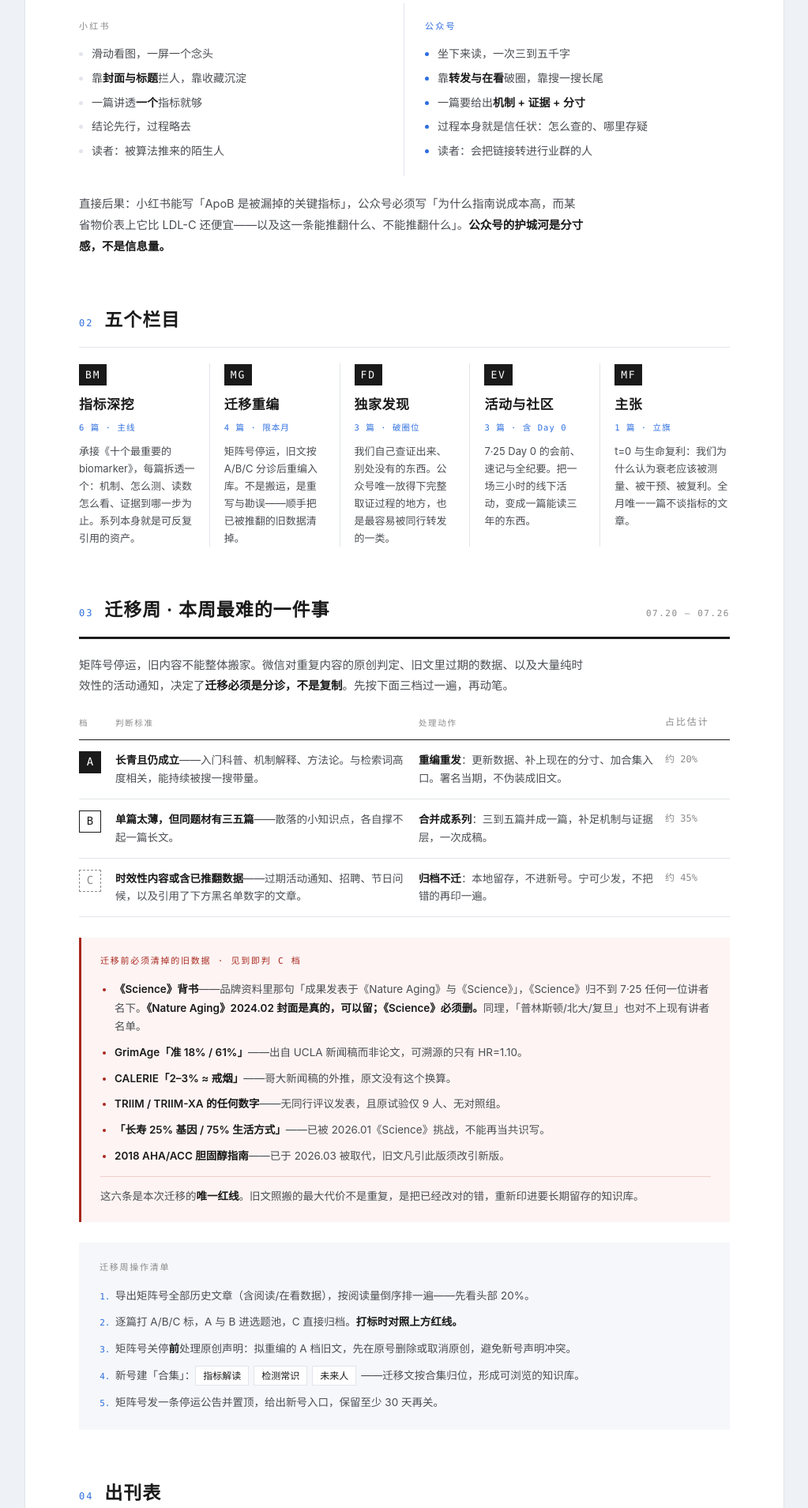
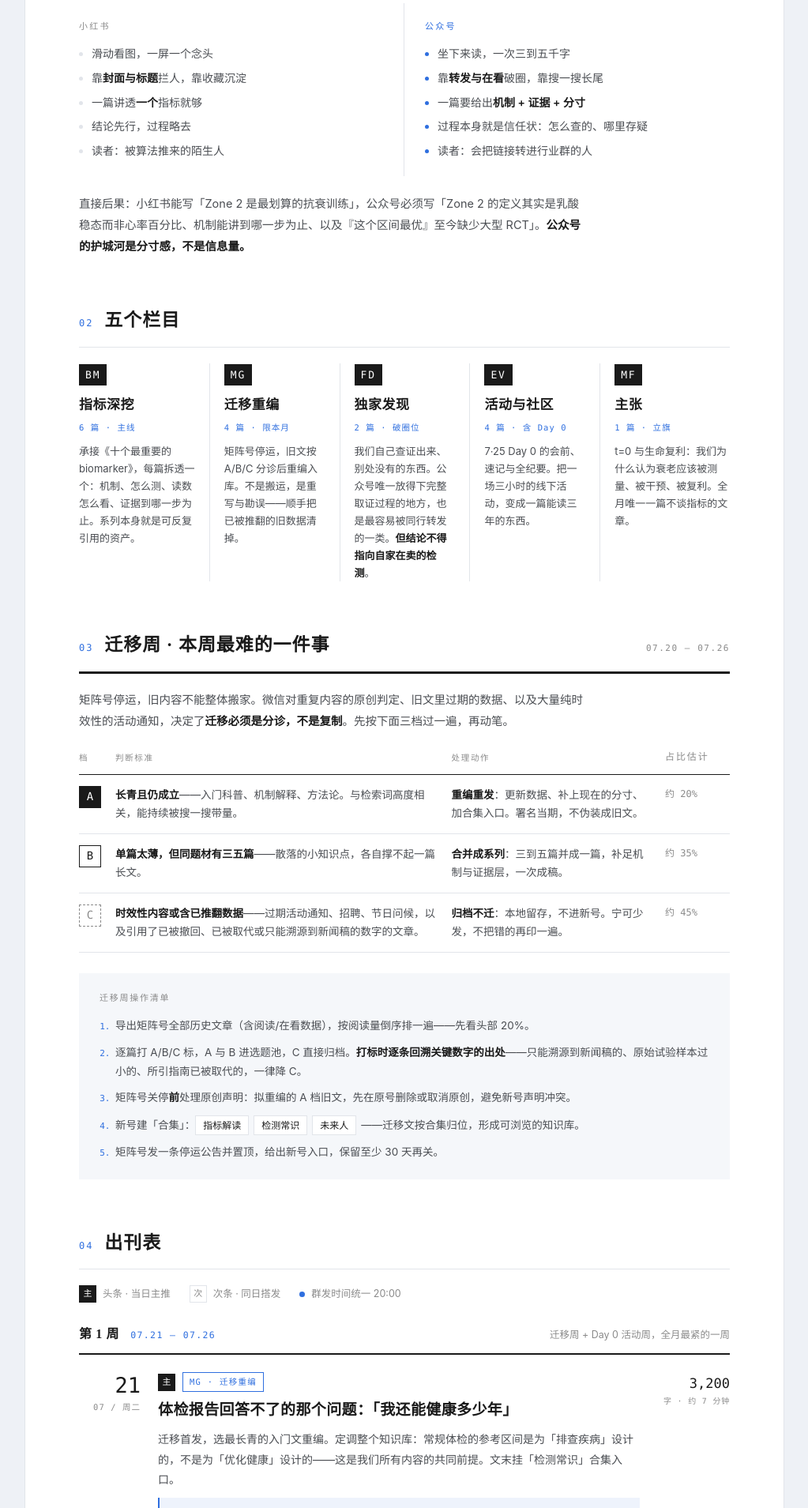
Before and after one commit to elemer1/elemer1.github.io, a Jekyll site: the page built from _html/Compound 公众号出刊表.html, in a window 1280 px wide. Shown: the part 473-2382 px from the top of the page at 79% size, without its empty margins (128-1151 px from the left). Built offline with Jekyll 4.4.1, drawn with Linux system fonts in a browser that asks for light colours; some of the changed text lies outside the part shown.

Commit message:
Revise 公众号出刊表: drop migration blacklist and ApoB piece, add Zone 2
- Remove the red pre-migration blacklist block (internal QA content,
  not suitable for a published page); rewrite the two clauses that
  referenced it.
- Remove the ApoB piece: its conclusion pointed at a test we sell,
  which is a conflict of interest. Encode the rule in 编辑守则.
- Add a Zone 2 flagship long-form (5,200 字) as BM series opener,
  structured after Peter Attia / Iñigo San Millán show notes.
- Fix column counts (FD 3->2, EV 3->4); link VO2max back to Zone 2.

Co-Authored-By: Claude Fable 5 <noreply@anthropic.com>

```diff
--- a/_html/Compound 公众号出刊表.html
+++ b/_html/Compound 公众号出刊表.html
@@ -150,22 +150,6 @@ lang: zh-CN
   }
   .grade.a{ background:var(--ink); color:var(--paper); }
   .grade.c{ border-style:dashed; color:var(--quiet); border-color:var(--quiet); }
-
-  .alert{
-    background:var(--alert-wash); border-left:3px solid var(--alert);
-    padding:20px 24px; margin-bottom:26px;
-  }
-  .alert-head{
-    font-family:var(--mono); font-size:11px; letter-spacing:.16em; text-transform:uppercase;
-    color:var(--alert); margin-bottom:14px; font-weight:500;
-  }
-  .alert-list{ margin:0 0 14px; padding-left:18px; display:flex; flex-direction:column; gap:9px; }
-  .alert-list li{ font-size:13.5px; line-height:1.75; color:var(--sub); }
-  .alert-list li::marker{ color:var(--alert); }
-  .alert-foot{
-    margin:0; padding-top:13px; border-top:1px solid rgba(168,40,31,.18);
-    font-size:13.5px; line-height:1.75; color:var(--sub);
-  }
 
   .checklist{ background:var(--mist); padding:22px 26px; }
   .checklist h4{
@@ -358,7 +342,7 @@ lang: zh-CN
     </div>
   </div>
   <p class="note">
-    直接后果：小红书能写「ApoB 是被漏掉的关键指标」，公众号必须写「为什么指南说成本高，而某省物价表上它比 LDL-C 还便宜——以及这一条能推翻什么、不能推翻什么」。<b>公众号的护城河是分寸感，不是信息量。</b>
+    直接后果：小红书能写「Zone 2 是最划算的抗衰训练」，公众号必须写「Zone 2 的定义其实是乳酸稳态而非心率百分比、机制能讲到哪一步为止、以及『这个区间最优』至今缺少大型 RCT」。<b>公众号的护城河是分寸感，不是信息量。</b>
   </p>
 </section>
 
@@ -381,13 +365,13 @@ lang: zh-CN
     <div class="col">
       <div class="col-code">FD</div>
       <h3>独家发现</h3>
-      <p class="col-n">3 篇 · 破圈位</p>
-      <p>我们自己查证出来、别处没有的东西。公众号唯一放得下完整取证过程的地方，也是最容易被同行转发的一类。</p>
+      <p class="col-n">2 篇 · 破圈位</p>
+      <p>我们自己查证出来、别处没有的东西。公众号唯一放得下完整取证过程的地方，也是最容易被同行转发的一类。<b>但结论不得指向自家在卖的检测</b>。</p>
     </div>
     <div class="col">
       <div class="col-code">EV</div>
       <h3>活动与社区</h3>
-      <p class="col-n">3 篇 · 含 Day 0</p>
+      <p class="col-n">4 篇 · 含 Day 0</p>
       <p>7·25 Day 0 的会前、速记与全纪要。把一场三小时的线下活动，变成一篇能读三年的东西。</p>
     </div>
     <div class="col">
@@ -425,31 +409,18 @@ lang: zh-CN
       </tr>
       <tr>
         <td class="c-g"><span class="grade c">C</span></td>
-        <td><b>时效性内容或含已推翻数据</b>——过期活动通知、招聘、节日问候，以及引用了下方黑名单数字的文章。</td>
+        <td><b>时效性内容或含已推翻数据</b>——过期活动通知、招聘、节日问候，以及引用了已被撤回、已被取代或只能溯源到新闻稿的数字的文章。</td>
         <td><b>归档不迁</b>：本地留存，不进新号。宁可少发，不把错的再印一遍。</td>
         <td class="c-n">约 45%</td>
       </tr>
     </tbody>
   </table>
 
-  <div class="alert">
-    <div class="alert-head">迁移前必须清掉的旧数据 · 见到即判 C 档</div>
-    <ul class="alert-list">
-      <li><b>《Science》背书</b>——品牌资料里那句「成果发表于《Nature Aging》与《Science》」，《Science》归不到 7·25 任何一位讲者名下。<b>《Nature Aging》2024.02 封面是真的，可以留；《Science》必须删。</b>同理，「普林斯顿/北大/复旦」也对不上现有讲者名单。</li>
-      <li><b>GrimAge「准 18% / 61%」</b>——出自 UCLA 新闻稿而非论文，可溯源的只有 HR=1.10。</li>
-      <li><b>CALERIE「2–3% ≈ 戒烟」</b>——哥大新闻稿的外推，原文没有这个换算。</li>
-      <li><b>TRIIM / TRIIM-XA 的任何数字</b>——无同行评议发表，且原试验仅 9 人、无对照组。</li>
-      <li><b>「长寿 25% 基因 / 75% 生活方式」</b>——已被 2026.01《Science》挑战，不能再当共识写。</li>
-      <li><b>2018 AHA/ACC 胆固醇指南</b>——已于 2026.03 被取代，旧文凡引此版须改引新版。</li>
-    </ul>
-    <p class="alert-foot">这六条是本次迁移的<b>唯一红线</b>。旧文照搬的最大代价不是重复，是把已经改对的错，重新印进要长期留存的知识库。</p>
-  </div>
-
   <div class="checklist">
     <h4>迁移周操作清单</h4>
     <ol>
       <li>导出矩阵号全部历史文章（含阅读/在看数据），按阅读量倒序排一遍——先看头部 20%。</li>
-      <li>逐篇打 A/B/C 标，A 与 B 进选题池，C 直接归档。<b>打标时对照上方红线。</b></li>
+      <li>逐篇打 A/B/C 标，A 与 B 进选题池，C 直接归档。<b>打标时逐条回溯关键数字的出处</b>——只能溯源到新闻稿的、原始试验样本过小的、所引指南已被取代的，一律降 C。</li>
       <li>矩阵号关停<b>前</b>处理原创声明：拟重编的 A 档旧文，先在原号删除或取消原创，避免新号声明冲突。</li>
       <li>新号建「合集」：<span class="tagline">指标解读</span><span class="tagline">检测常识</span><span class="tagline">未来人</span>——迁移文按合集归位，形成可浏览的知识库。</li>
       <li>矩阵号发一条停运公告并置顶，给出新号入口，保留至少 30 天再关。</li>
@@ -476,7 +447,7 @@ lang: zh-CN
         <div class="e-top"><span class="pos main">主</span><span class="col-tag">MG · 迁移重编</span></div>
         <h3>体检报告回答不了的那个问题：「我还能健康多少年」</h3>
         <p class="e-sum">迁移首发，选最长青的入门文重编。定调整个知识库：常规体检的参考区间是为「排查疾病」设计的，不是为「优化健康」设计的——这是我们所有内容的共同前提。文末挂「检测常识」合集入口。</p>
-        <p class="e-note"><b>选它打头的理由：</b>入门文检索词最宽，能给新号最快积累搜一搜权重；且不含任何红线数据，改写成本最低。</p>
+        <p class="e-note"><b>选它打头的理由：</b>入门文检索词最宽，能给新号最快积累搜一搜权重；且通篇讲的是体检逻辑而非具体数字，几乎没有需要回溯出处的引用，改写成本最低。</p>
       </div>
       <div class="e-stat"><span class="num">3,200</span><span class="lab">字 · 约 7 分钟</span></div>
     </article>
@@ -521,7 +492,7 @@ lang: zh-CN
     <article class="entry">
       <div class="e-date"><span class="d">28</span><span class="m">07 / 周二</span></div>
       <div class="e-body">
-        <div class="e-top"><span class="pos main">主</span><span class="col-tag">EV · 活动</span><span class="flag-tag">全月最长</span></div>
+        <div class="e-top"><span class="pos main">主</span><span class="col-tag">EV · 活动</span></div>
         <h3>Day 0 全纪要：当六个人把「衰老」拆开来讲</h3>
         <p class="e-sum">公众号最该做的一件事——把线下三小时变成一篇能读三年的长文。按议题而非按发言顺序重组，每个议题给出讲者观点、现场分歧、以及我们的补充注释。分歧不抹平，写出来更可信。</p>
         <p class="e-note"><b>延续利益披露</b>；引用讲者观点须区分「讲者原话」与「我们的注释」。</p>
@@ -532,12 +503,12 @@ lang: zh-CN
     <article class="entry">
       <div class="e-date"><span class="d">31</span><span class="m">07 / 周五</span></div>
       <div class="e-body">
-        <div class="e-top"><span class="pos main">主</span><span class="col-tag">BM · 指标深挖 ①</span><span class="col-tag alt">FD · 独家发现</span></div>
-        <h3>ApoB：指南说它「成本较高」，而某省物价表上它比 LDL-C 便宜一块钱</h3>
-        <p class="e-sum">系列开篇，也是全月最可能破圈的一篇。前半讲机制（看颗粒数而非胆固醇含量，为什么 LDL-C 正常不等于安全），后半是我们自己的取证：《山东省公立医疗机构医疗服务项目价格（2023 年版）》官方 PDF 里，ApoB 测定 10 元，LDL-C 测定 11 元。</p>
-        <p class="e-note"><b>分寸必须写在文里：</b>一个省的挂牌价 ≠ 全国价 ≠ 实验室真实成本，<b>这条推不翻指南的整体判断</b>，只够给「成本较高」这一条打个问号。指南另两条理由——尚未广泛推广、干预 RCT 证据不足——依然站得住。把「我们能证明什么、不能证明什么」写清楚，这篇的价值才成立。</p>
+        <div class="e-top"><span class="pos main">主</span><span class="col-tag">BM · 指标深挖 ①</span><span class="flag-tag">系列旗舰 · 全月最长</span></div>
+        <h3>Zone 2 不是「最大心率的 60%」：一个被公式讲坏了的训练区间</h3>
+        <p class="e-sum">系列开篇，也是全月最长的一篇。参照 Peter Attia 与 Iñigo San Millán 的对谈脉络，把 Zone 2 拆成五层：<b>① 定义之争</b>——真正的定义是乳酸生成与清除达到平衡的最高强度（乳酸稳态，约 1.7–2.0 mmol/L），不是心率公式算出来的百分比；<b>② 机制</b>——I 型肌纤维、线粒体脂肪氧化能力、以及乳酸穿梭（MCT1）；<b>③ 怎么测</b>——乳酸仪、说话测试、手表估算，三者的误差量级差多少；<b>④ 剂量</b>——「每周 3–4 小时」这个数字到底从哪来；<b>⑤ 灰色地带</b>——业余训练者最常掉进的「中等强度陷阱」，以及极化训练 80/20 的出处（Seiler）。</p>
+        <p class="e-note"><b>这篇最容易写飘的地方在证据层，必须分开讲：</b>心肺适能与全因死亡率的强关联是<b>观察性证据</b>；而「Zone 2 这个特定区间最优」主要来自<b>机制推理与精英运动员生理学</b>，缺少直接的大型 RCT。机制值得完整讲，但不能讲成已被证实的处方。<br />另两条：① <b>五区心率模型的 Zone 2 ≠ Seiler 三区模型的 Zone 2</b>，两者混用是中文内容里关于 Zone 2 最普遍的错误，本篇要专门拆开；② <b>不得写成乳酸检测的软广</b>——检测只作为「怎么测」里的一个选项出现，不给入口、不带转化。</p>
       </div>
-      <div class="e-stat"><span class="num">4,200</span><span class="lab">字 · 约 9 分钟</span></div>
+      <div class="e-stat"><span class="num">5,200</span><span class="lab">字 · 约 11 分钟</span></div>
     </article>
 
     <article class="entry sub-entry">
@@ -659,7 +630,7 @@ lang: zh-CN
       <div class="e-body">
         <div class="e-top"><span class="pos main">主</span><span class="col-tag">BM · 指标深挖 ⑤</span></div>
         <h3>VO₂max：如果只能留一个指标，很多人会留它</h3>
-        <p class="e-sum">心肺适能与全因死亡率的关联强度、实验室金标准与手表估算的误差、以及可执行的提升路径。系列收官篇，回扣开篇的十个 biomarker 总览，把五篇串成一张完整的地图。</p>
+        <p class="e-sum">系列收官，与开篇的 Zone 2 是一对：<b>Zone 2 练的是底盘（线粒体与脂肪氧化），VO₂max 测的是整机上限</b>。讲关联强度（分组风险差异有多大）、实验室金标准与手表估算的误差、以及 4×4 间歇这类提升路径的证据到哪一步。最后回扣《十个最重要的 biomarker》，把五篇串成一张完整的地图。</p>
       </div>
       <div class="e-stat"><span class="num">3,800</span><span class="lab">字 · 约 8 分钟</span></div>
     </article>
@@ -697,6 +668,7 @@ lang: zh-CN
   <div class="half">
     <h2 class="blockhead sm"><span class="bh-no">06</span>编辑守则</h2>
     <ul class="rules">
+      <li><b>不写「我们在卖的东西被低估了」。</b>凡结论落在「你应该多测某项检测」的选题，无论取证多扎实，都构成利益冲突——论证越硬，越像用编辑公信力做营销。这类题一律不做。</li>
       <li><b>证据强度必标。</b>每处关键数字注明样本量、是否同行评议、是论文还是新闻稿。新闻稿口径一律不用。</li>
       <li><b>写清楚不能证明什么。</b>独家发现尤其如此——边界写得越清楚，结论越可信。</li>
       <li><b>利益披露前置。</b>凡涉及自家人员、合作方、收费活动，商业身份写在明处，不做选择性披露。</li>
```
